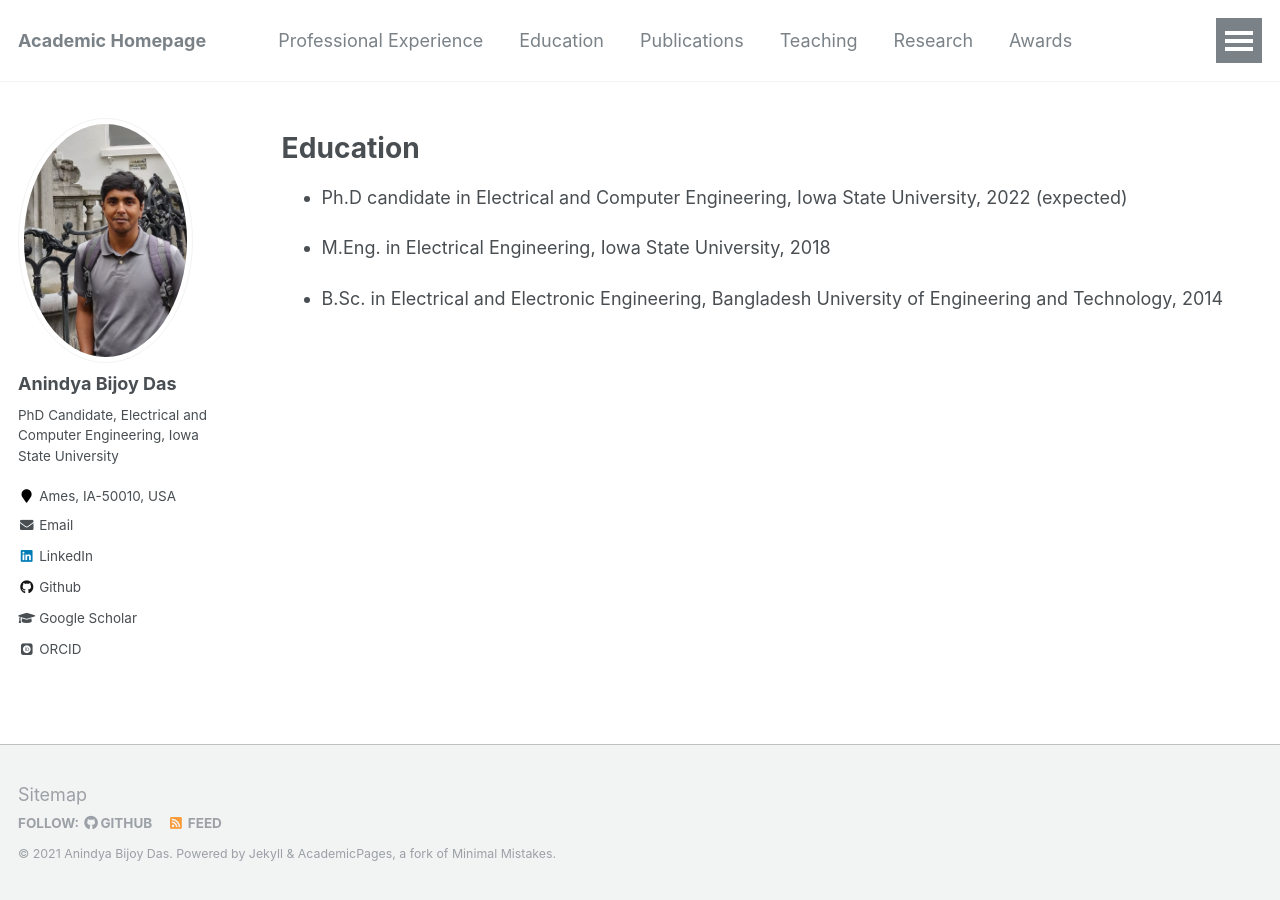
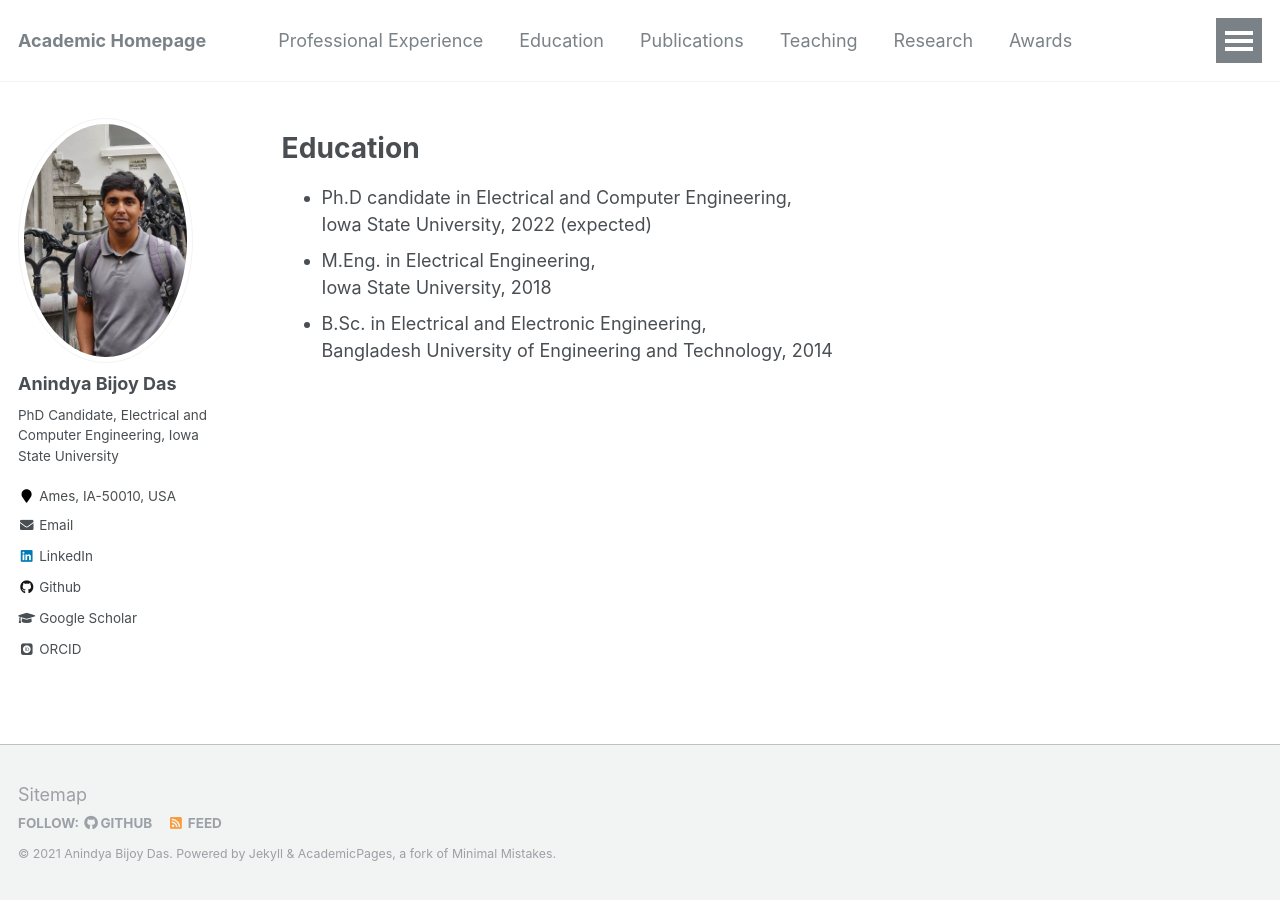
Before and after one commit to anindyabijoydas/portfolio, a Jekyll site: the page built from _pages/education.md, in a window 1280 px wide. Built offline with Jekyll 4.4.1, drawn with Linux system fonts in a browser that asks for light colours; some web fonts are replaced.

```diff
--- a/_pages/education.md
+++ b/_pages/education.md
@@ -9,11 +9,6 @@ redirect_from:
 
 Education
 ======
-* Ph.D candidate in Electrical and Computer Engineering,
-Iowa State University, 2022 (expected)
-
-* M.Eng. in Electrical Engineering,
-Iowa State University, 2018
-
-* B.Sc. in Electrical and Electronic Engineering,
-Bangladesh University of Engineering and Technology, 2014
+* Ph.D candidate in Electrical and Computer Engineering, <br /> Iowa State University, 2022 (expected)
+* M.Eng. in Electrical Engineering, <br /> Iowa State University, 2018
+* B.Sc. in Electrical and Electronic Engineering, <br /> Bangladesh University of Engineering and Technology, 2014
```
